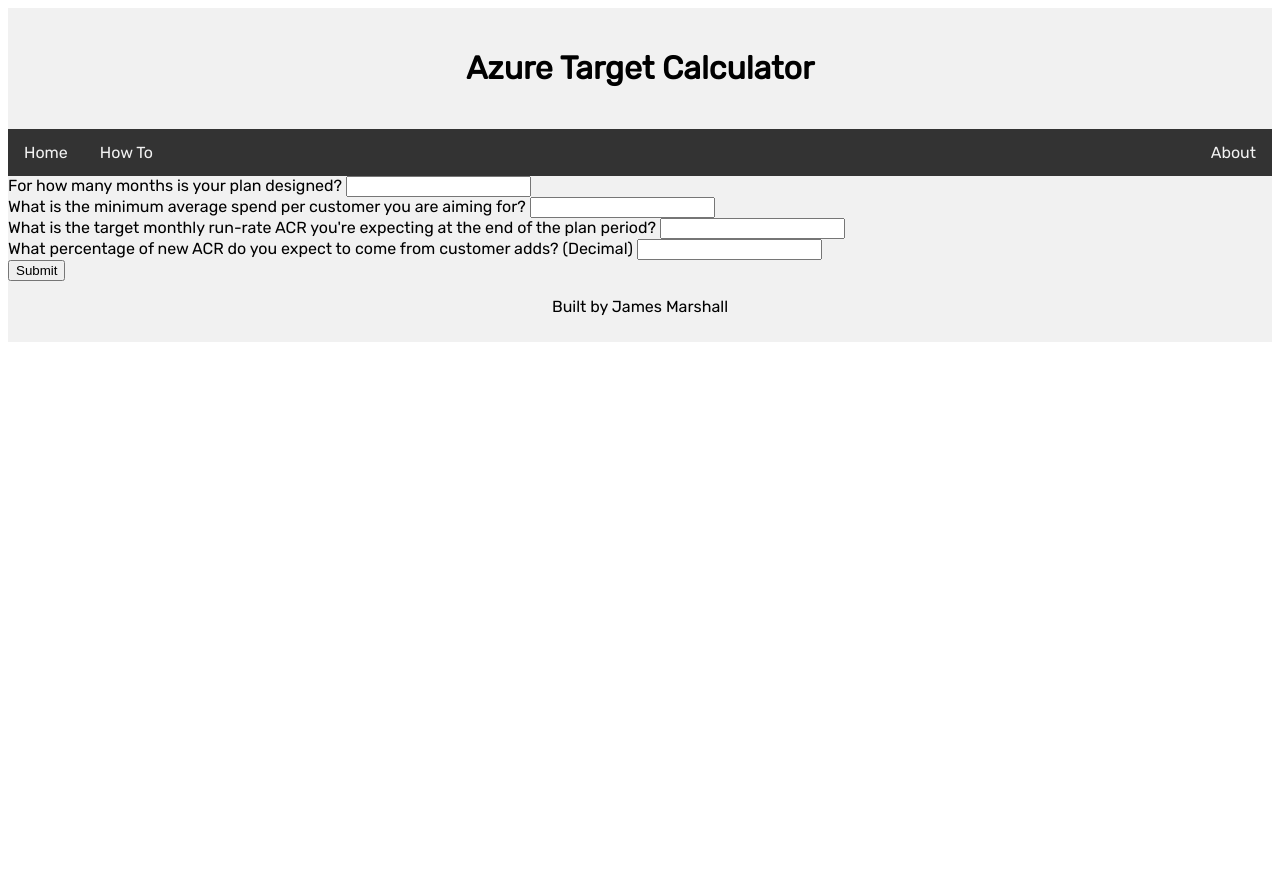
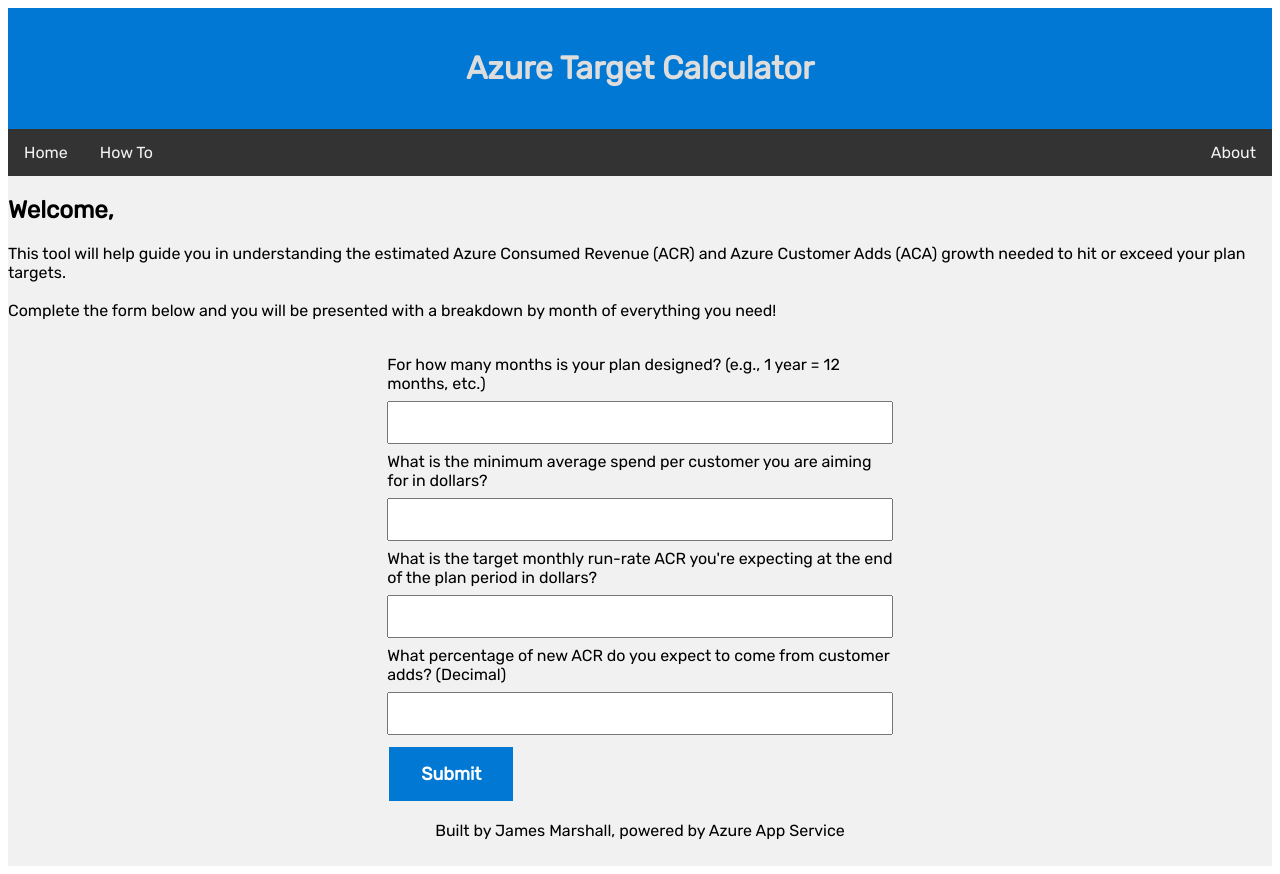
Before and after one commit to jamesbmarshall/azuretargetcalculator, a PHP site: page / in a window 1280 px wide. Before the commit the page ends 342 px from the top, so only its background shows below. Run offline with PHP 8.4, Linux system fonts and the light colour scheme.

Commit message:
Style & layout

```diff
--- a/footer.php
+++ b/footer.php
@@ -1 +1 @@
-<p>Built by James Marshall</p>
+<p>Built by James Marshall, powered by Azure App Service</p>
--- a/index.php
+++ b/index.php
@@ -15,13 +15,19 @@
         </div>
 
         <div class="column">
+            <h2>Welcome,</h2>
+            <p>This tool will help guide you in understanding the estimated Azure Consumed Revenue (ACR) and Azure Customer Adds (ACA) growth needed to hit or exceed your plan targets.<br><br>
+            Complete the form below and you will be presented with a breakdown by month of everything you need!<br><br></p>
+
+            <span id="form" style="display: table; width: 40%; margin: 0 auto">
             <form action="results.php" method="get">
-            For how many months is your plan designed? <input type="number" id="months" name="months"><br>
-            What is the minimum average spend per customer you are aiming for? <input type="number" id="acpc" name="acpc"><br>
-            What is the target monthly run-rate ACR you're expecting at the end of the plan period? <input type="number" id="mrrtarget" name="mrrtarget"><br>
-            What percentage of new ACR do you expect to come from customer adds? (Decimal) <input type="number" step="any" id="newbus" name="newbus"><br>
+            For how many months is your plan designed? (e.g., 1 year = 12 months, etc.) <input type="number" id="months" name="months" required><br>
+            What is the minimum average spend per customer you are aiming for in dollars? <input type="number" id="acpc" name="acpc" required><br>
+            What is the target monthly run-rate ACR you're expecting at the end of the plan period in dollars? <input type="number" id="mrrtarget" name="mrrtarget" required><br>
+            What percentage of new ACR do you expect to come from customer adds? (Decimal) <input type="number" step="any" id="newbus" name="newbus" required><br>
             <input type="submit">
             </form>
+            </span>
         </div>
 
         <div class="footer">
--- a/style/style.css
+++ b/style/style.css
@@ -1,8 +1,12 @@
 .header {
-    background-color: #F1F1F1;
+    background-color: #0078d4;
     text-align: center;
     padding: 20px;
   }
+
+.header h1 {
+    color: #ddd;
+}
 
   /* The navbar container */
 .topnav {
@@ -59,3 +63,24 @@ body {
 table, th, td {
     border: 1px solid black;
 }
+
+/* FORM STYLE BELOW */
+input[type=number] {
+    width: 100%;
+    padding: 12px 20px;
+    margin: 8px 0;
+    box-sizing: border-box;
+  }
+
+  input[type=button], input[type=submit], input[type=reset] {
+    background-color: #0078d4;
+    border: none;
+    color: white;
+    padding: 16px 32px;
+    text-decoration: none;
+    margin: 4px 2px;
+    cursor: pointer;
+    font-weight: bold;
+    font-family: "Rubik", sans-serif;
+    font-size: large;
+  }
```
